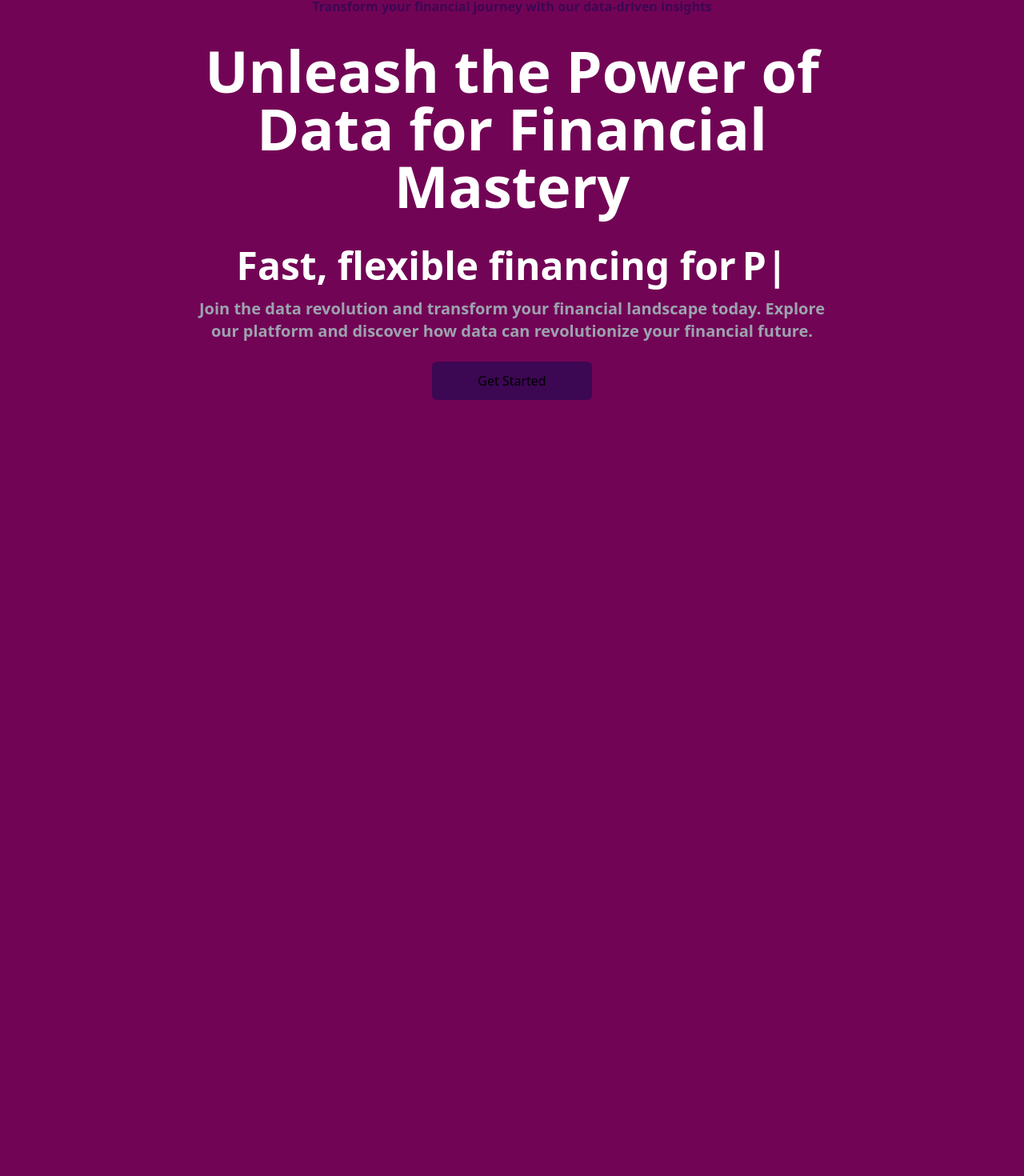
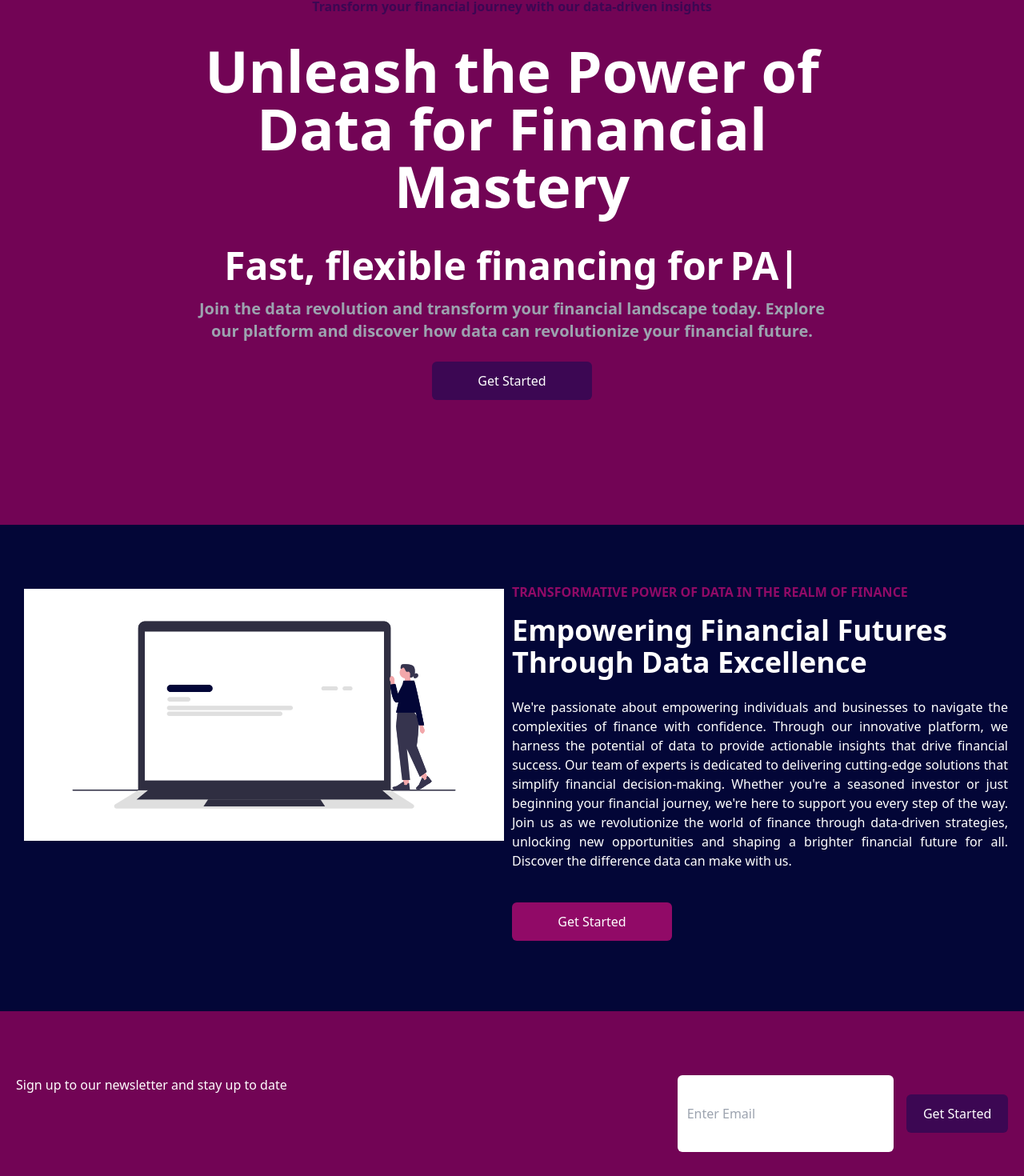
Before and after one commit to amirahyusof/tw-website_data, a React (Create React App) app: page / in a window 1280 px wide. Shown: the part 144-1614 px from the top of the page at 80% size. Before the commit the page ends 800 px from the top, so only its background shows below. Built offline with nearby package versions, Linux system fonts and the light colour scheme.

Commit message:
commit changes

```diff
--- a/src/App.js
+++ b/src/App.js
@@ -1,12 +1,16 @@
 import React from "react";
 import Navbar from './components/Navbar';
-import Hero from './components/Hero'
+import Hero from './components/Hero';
+import About from './components/About';
+import Newsletter from "./components/Newsletter";
 
 function App() {
   return (
     <div>
       <Navbar />
       <Hero />
+      <About />
+      <Newsletter />
     </div>
   );
 }
--- /dev/null
+++ b/src/components/About.jsx
@@ -0,0 +1,26 @@
+import React from "react";
+import aboutImage from "../assets/about-img.png"
+
+function About() {
+    return(
+        <div className="w-full bg-[#030637] py-16 px-4">
+            <div className="max-w-[1240px] mx-auto grid md:grid-cols-2">
+                <img className="w-[600px] mx-auto my-4" src={aboutImage} alt="/" />
+                <div className="text-white flex flex-col justify-center">
+                    <p className="text-[#910A67] uppercase my-2 font-bold">transformative power of data in the realm of finance</p>
+                    <h1 className="md:text-4xl sm:text-3xl text-2xl font-bold py-2">Empowering Financial Futures Through Data Excellence</h1>
+                    <p className="my-4 text-justify">
+                       We're passionate about empowering individuals and businesses to navigate the complexities of finance with confidence.
+                       Through our innovative platform, we harness the potential of data to provide actionable insights that drive financial success.
+                       Our team of experts is dedicated to delivering cutting-edge solutions that simplify financial decision-making. Whether you're a seasoned investor or just beginning your financial journey, we're here to support you every step of the way.
+                       Join us as we revolutionize the world of finance through data-driven strategies, unlocking new opportunities and shaping a brighter financial future for all. Discover the difference data can make with us.
+                    </p>
+                    <button className="bg-[#910A67] w-[200px] rounded-md font-medium my-6 mx-auto md:mx-0 py-3 text-white">Get Started</button>
+                </div>
+
+            </div>
+        </div>
+    )
+}
+
+export default About
--- a/src/components/Hero.jsx
+++ b/src/components/Hero.jsx
@@ -10,7 +10,7 @@ const Hero =() => {
                 <div className="flex justify-center items-center">
                     <p className="md:text-5xl sm:text-4sml text-xl font-bold pt-4">Fast, flexible financing for</p>
                     <ReactTyped
-                     className="md:text-5xl sm:text-4sml text-xl font-bold pt-4 pl-2"
+                     className="md:text-5xl sm:text-4xl text-xl font-bold pt-4 pl-2"
                     strings={[
                         'PA',
                         'PFD',
@@ -22,7 +22,7 @@ const Hero =() => {
 
                 </div>
                 <p className="md:text-xl text-l font-bold text-gray-400 pt-4" >Join the data revolution and transform your financial landscape today. Explore our platform and discover how data can revolutionize your financial future.</p>
-                <button className="bg-[#3C0753] w-[200px] rounded-md font-medium my-6 mx-auto py-3 text-black">Get Started</button>
+                <button className="bg-[#3C0753] w-[200px] rounded-md font-medium my-6 mx-auto py-3 text-white">Get Started</button>
             </div>
 
         </div>
--- /dev/null
+++ b/src/components/Newsletter.jsx
@@ -0,0 +1,24 @@
+import React from "react";
+
+function Newsletter(){
+    return(
+        <div className="bg-[#720455] w-full py-16 text-white px-4">
+            <div className="max-w-[1240px] mx-auto grid lg:grid-cols-3">
+                <div className="lg:col-span-2">
+                    <h1 className="md:text-4xl sm:text-3xl text-2xl font-bold py-2"></h1>
+                    <p>Sign up to our newsletter and stay up to date</p>
+                </div>
+                <div className="my-4">
+                    <div className="flex flex-col sm:flex-row justify-between w-full">
+                        <input className="p-3 w-full rounded-md text-white" type="email" placeholder="Enter Email" />
+                        <button className="bg-[#3C0753] w-[200px] rounded-md font-medium ml-4 my-6 mx-auto py-3 text-white">Get Started</button>
+                    </div>
+                </div>
+
+            </div>
+
+        </div>
+    )
+}
+
+export default Newsletter
```
Also changed, not shown: src/assets/about-img.png (added).
